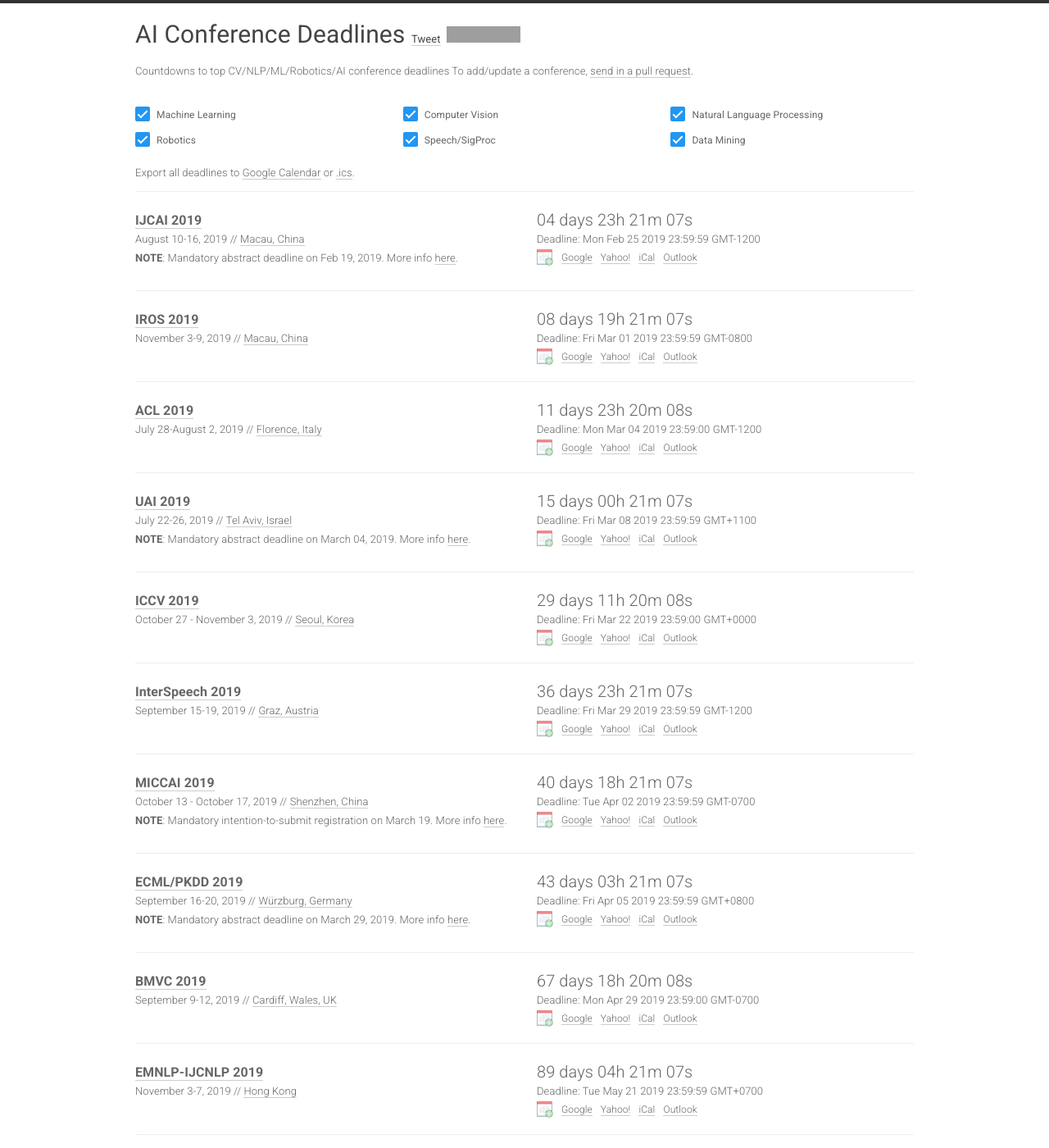
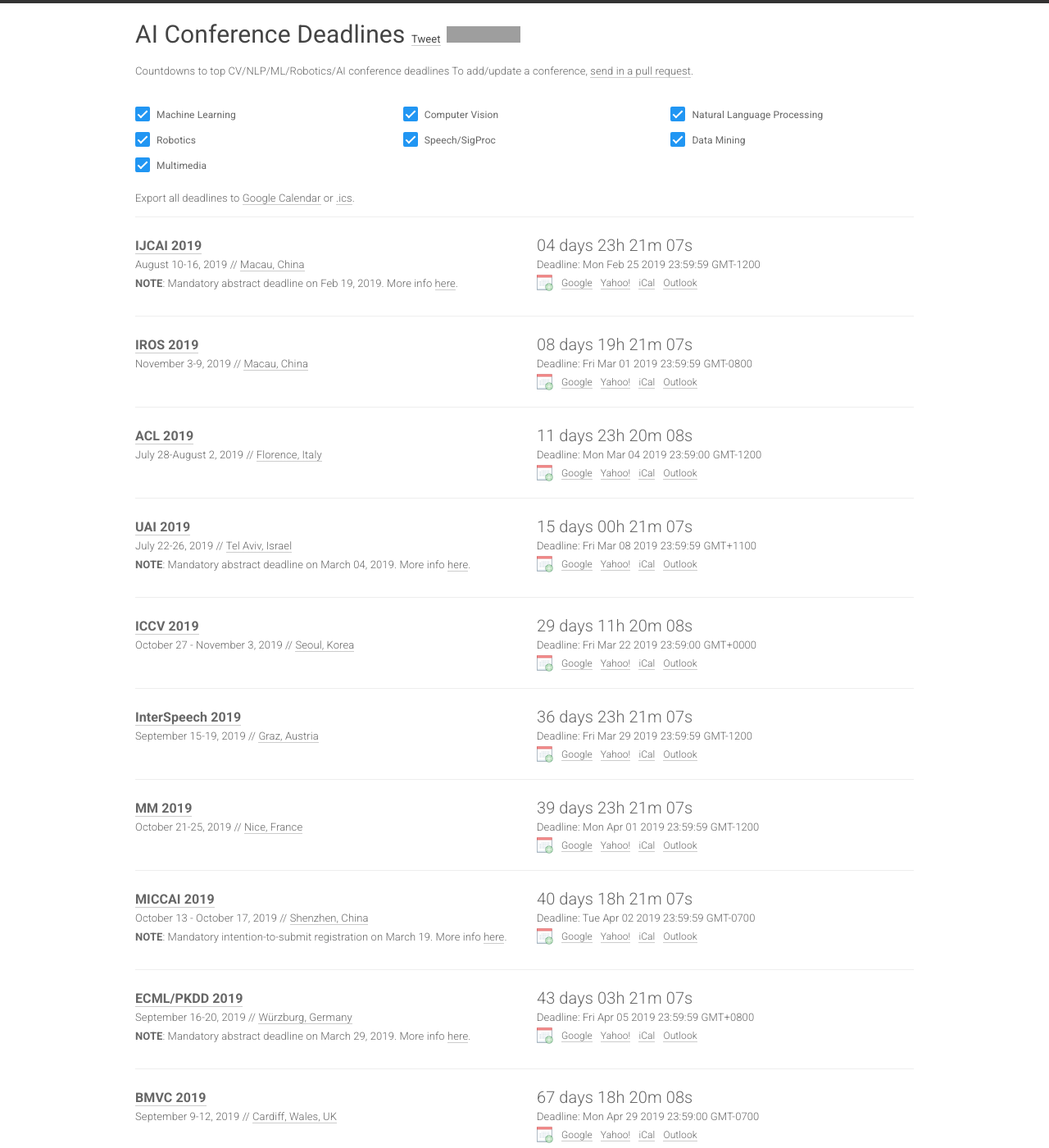
Before and after one commit to paperswithcode/ai-deadlines, a Jekyll site: the page built from index.html, in a window 1280 px wide and 1400 px high. Shown: the whole window at 82% size. Built offline with Jekyll 4.4.1, drawn with Linux system fonts in a browser that asks for light colours; nearby versions of some CDN libraries; comment, search, counter and statistics services are not loaded; grey boxes are pictures that could not be loaded.

Commit message:
add acm multimedia

```diff
--- a/_data/conferences.yml
+++ b/_data/conferences.yml
@@ -63,6 +63,16 @@
   date: September 15-19, 2019
   place: Graz, Austria
   sub: SP
+
+- title: MM
+  year: 2019
+  id: ACMMultimedia
+  link: https://www.acmmm.org/2019/
+  deadline: '2019-04-01 23:59:59'
+  timezone: Etc/GMT+12
+  date: October 21-25, 2019
+  place: Nice, France
+  sub: MM
 
 - title: MICCAI
   year: 2019
--- a/_data/types.yml
+++ b/_data/types.yml
@@ -11,3 +11,5 @@
   sub: SP
 - name: Data Mining
   sub: DM
+- name: Multimedia
+  sub: MM
```
